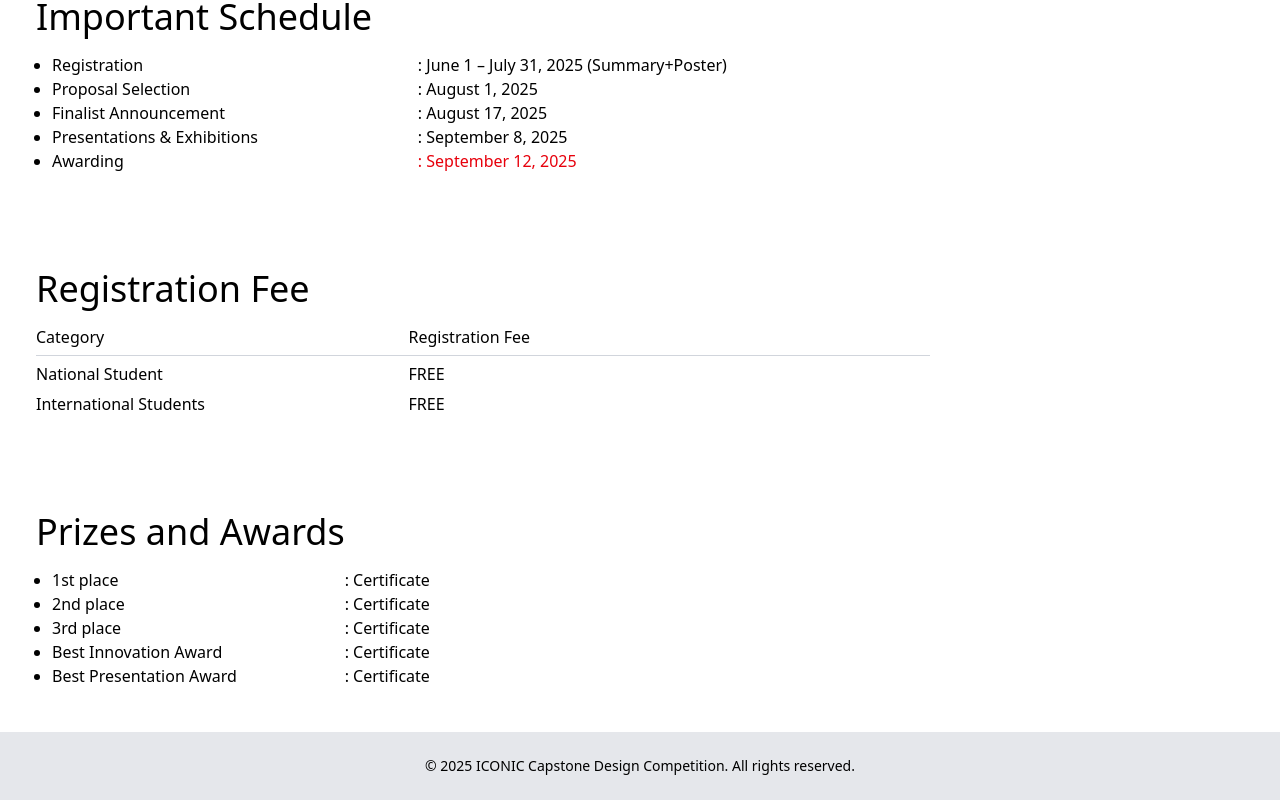
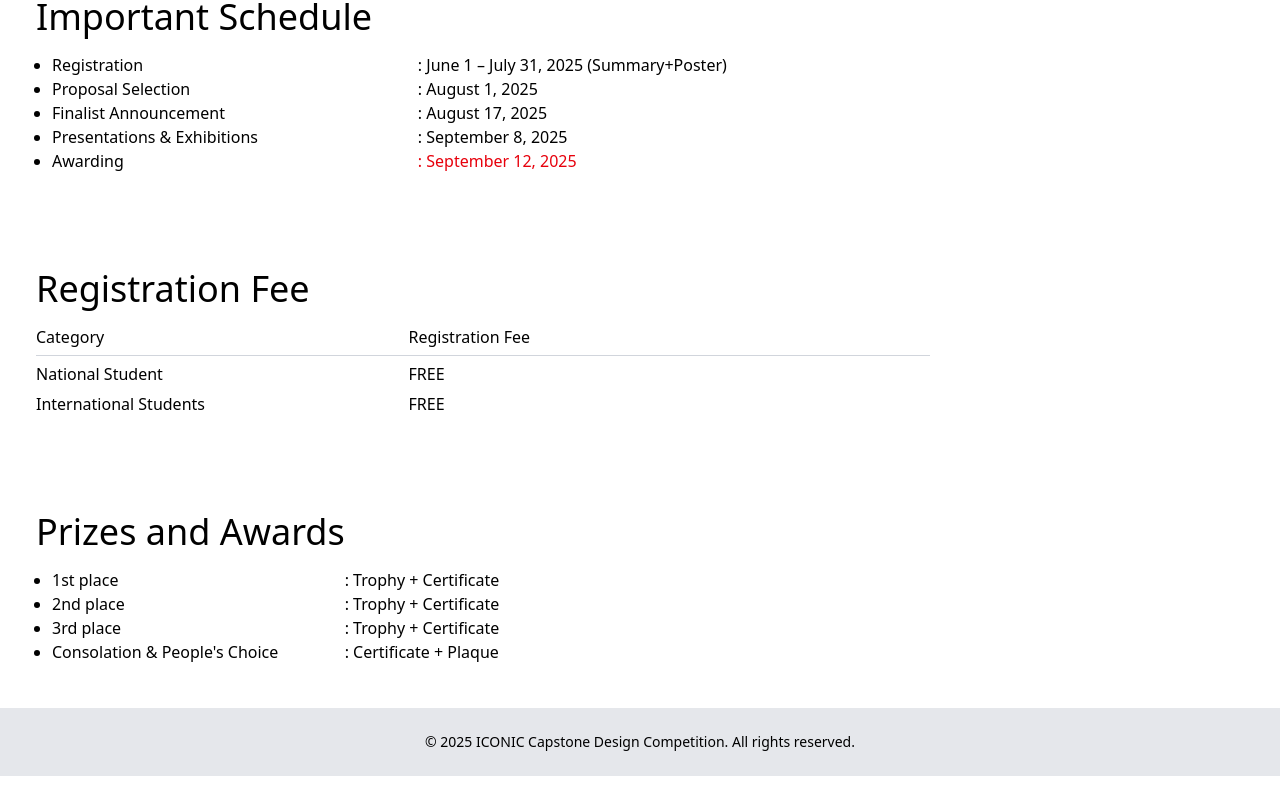
Before and after one commit to FathanAlfariel/iconic, a React (Vite) app: page / in a window 1280 px wide. Shown: the part 1555-2355 px from the top of the page. After the commit the page ends 2331 px from the top, so only its background shows below. Built offline with nearby package versions, Linux system fonts and the light colour scheme.

Commit message:
refactor: change prized and awards

```diff
--- a/src/pages/Home.jsx
+++ b/src/pages/Home.jsx
@@ -325,31 +325,27 @@ const Home = () => {
               <li>
                 <div className="grid grid-cols-12">
                   <div className="col-span-4">1st place</div>
-                  <div className="col-span-8">: Certificate</div>
+                  <div className="col-span-8">: Trophy + Certificate</div>
                 </div>
               </li>
               <li>
                 <div className="grid grid-cols-12">
                   <div className="col-span-4">2nd place</div>
-                  <div className="col-span-8">: Certificate</div>
+                  <div className="col-span-8">: Trophy + Certificate</div>
                 </div>
               </li>
               <li>
                 <div className="grid grid-cols-12">
                   <div className="col-span-4">3rd place</div>
-                  <div className="col-span-8">: Certificate</div>
+                  <div className="col-span-8">: Trophy + Certificate</div>
                 </div>
               </li>
               <li>
                 <div className="grid grid-cols-12">
-                  <div className="col-span-4">Best Innovation Award</div>
-                  <div className="col-span-8">: Certificate</div>
-                </div>
-              </li>
-              <li>
-                <div className="grid grid-cols-12">
-                  <div className="col-span-4">Best Presentation Award</div>
-                  <div className="col-span-8">: Certificate</div>
+                  <div className="col-span-4">
+                    Consolation & People's Choice
+                  </div>
+                  <div className="col-span-8">: Certificate + Plaque</div>
                 </div>
               </li>
             </ul>
```
